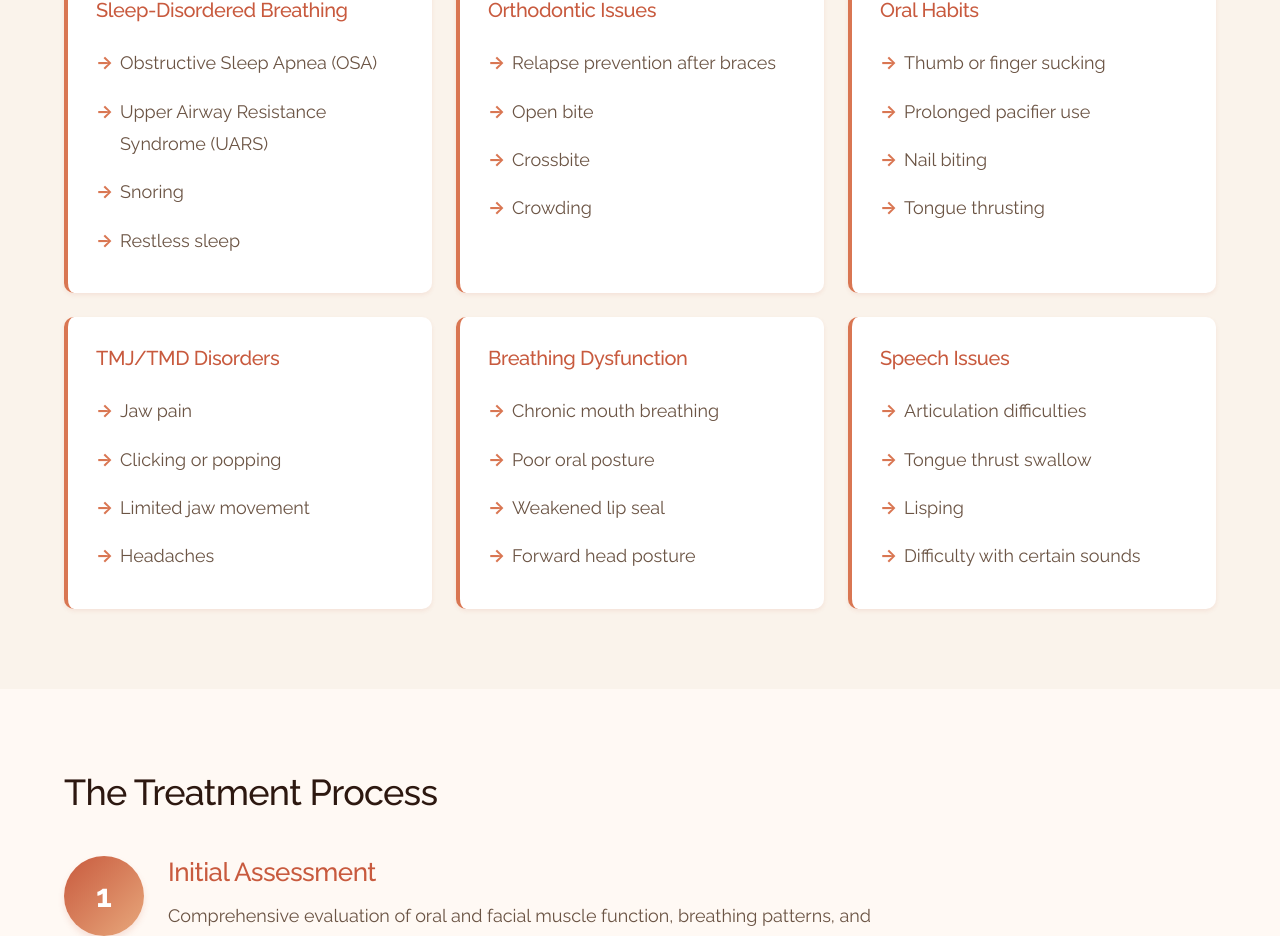
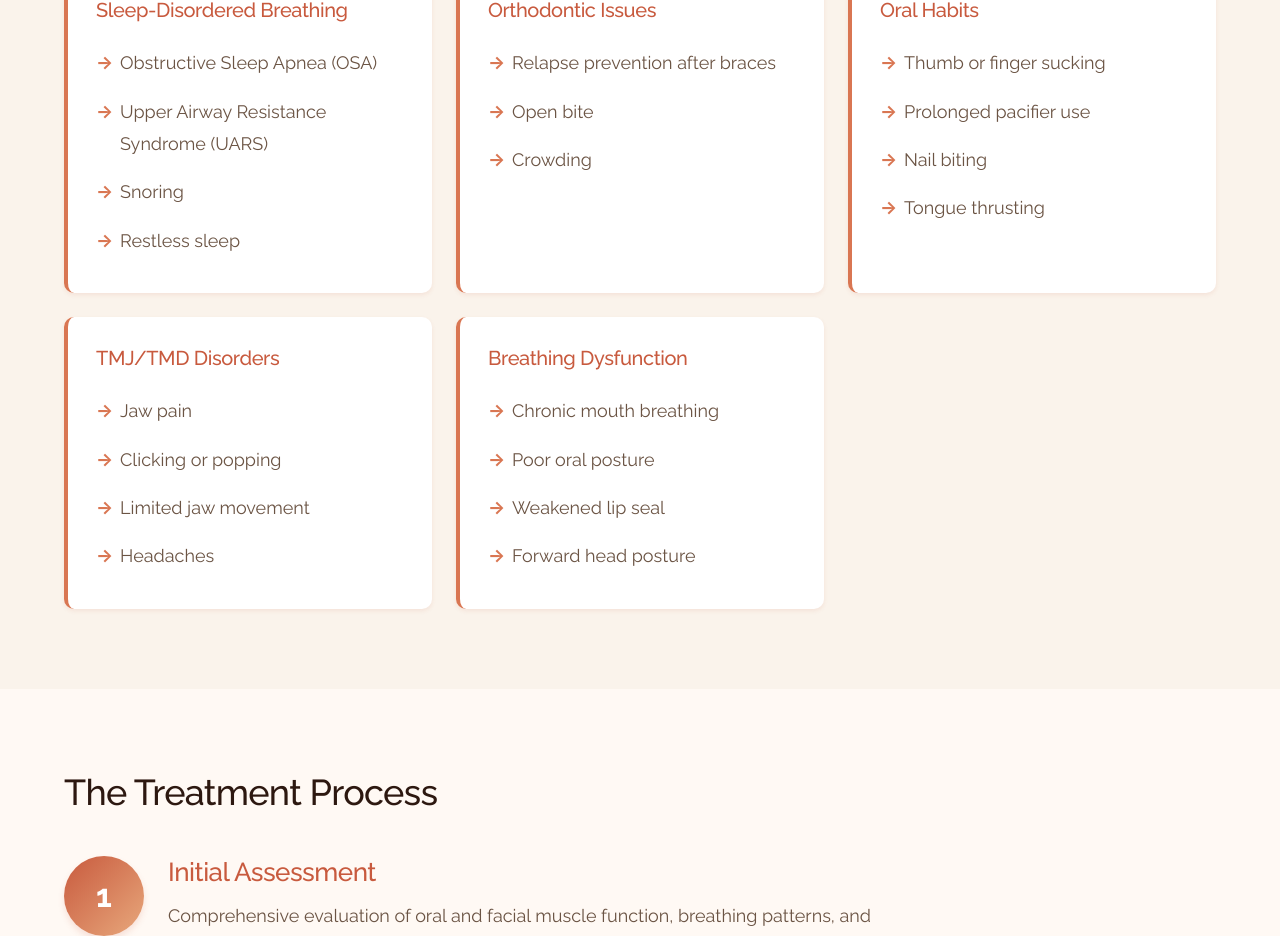
Before and after one commit to abbybartrand-myo/elevation-myo-website, a React (Vite) app: page /information in a window 1280 px wide. Shown: the part 1018-1954 px from the top of the page. Built offline with nearby package versions, Linux system fonts and the light colour scheme.

Commit message:
Updated Information page

```diff
--- a/src/pages/Information.jsx
+++ b/src/pages/Information.jsx
@@ -51,7 +51,6 @@ function Information() {
               <ul>
                 <li>Relapse prevention after braces</li>
                 <li>Open bite</li>
-                <li>Crossbite</li>
                 <li>Crowding</li>
               </ul>
             </div>
@@ -80,15 +79,6 @@ function Information() {
                 <li>Poor oral posture</li>
                 <li>Weakened lip seal</li>
                 <li>Forward head posture</li>
-              </ul>
-            </div>
-            <div className="condition-card">
-              <h3>Speech Issues</h3>
-              <ul>
-                <li>Articulation difficulties</li>
-                <li>Tongue thrust swallow</li>
-                <li>Lisping</li>
-                <li>Difficulty with certain sounds</li>
               </ul>
             </div>
           </div>
```
